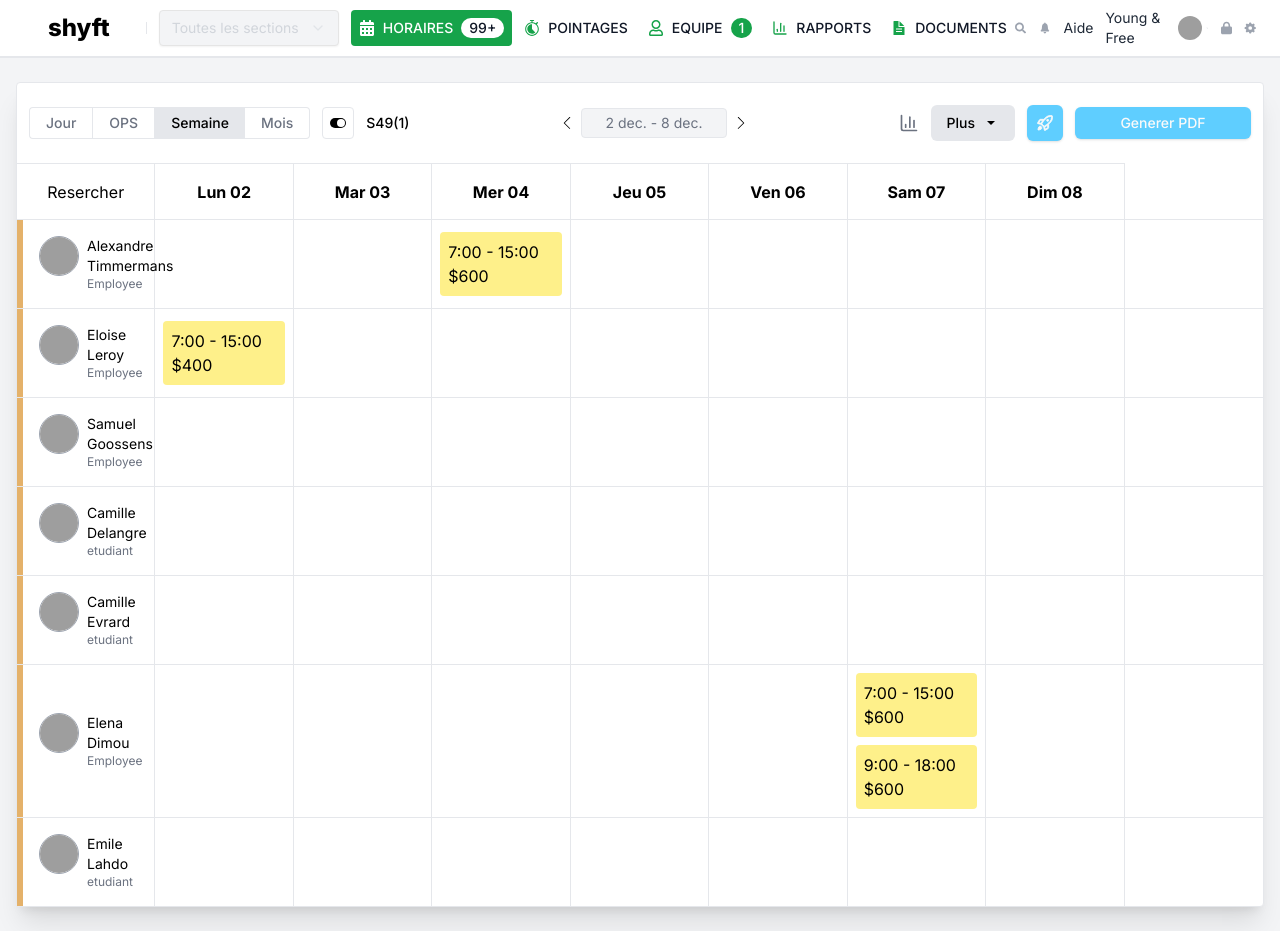
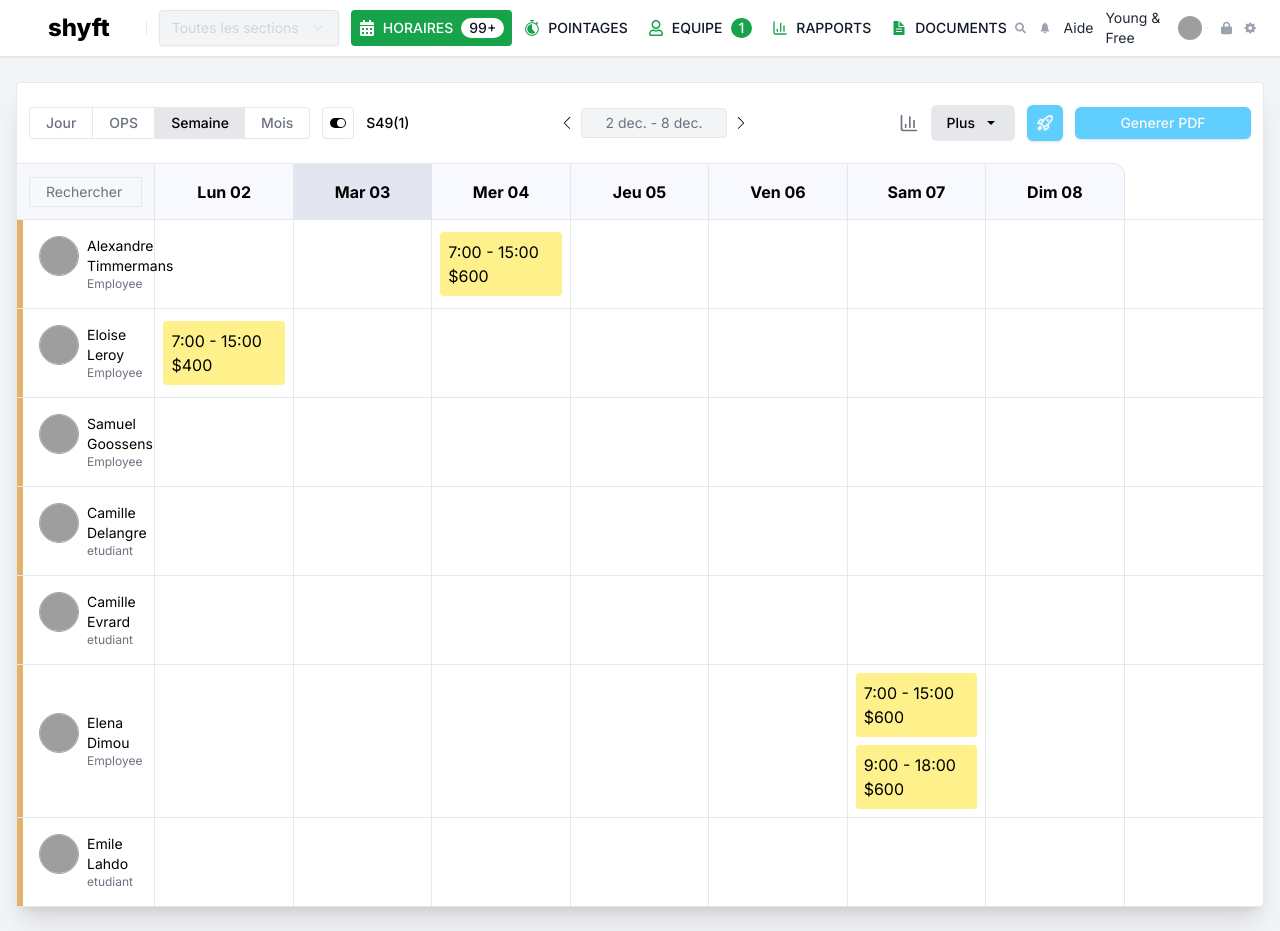
Before and after one commit to IgorLuzhnyi/shyft, a Next.js app: page / in a window 1280 px wide. Built offline with nearby package versions, Linux system fonts and the light colour scheme; data requests are answered from the project's data file; grey boxes are pictures that could not be loaded.

Commit message:
refined the calendar's day row

```diff
--- a/app/components/Calendar/WeekCalendar.tsx
+++ b/app/components/Calendar/WeekCalendar.tsx
@@ -8,7 +8,7 @@ import { Shift } from "@/app/types/types";
 import DayCard from "./DayCard";
 
 export default function WeekCalendar() {
-  const { employees, shifts, setShifts } = useCalendarContext();
+  const { employees, shifts, setShifts, dayNumber } = useCalendarContext();
 
   const [isClient, setIsClient] = useState(false);
 
@@ -39,13 +39,17 @@ export default function WeekCalendar() {
 
   return (
     <div className={`grid grid-cols-9`}>
-      <div className="h-14 border-t border-r border-gray-200 flex justify-center items-center">
-        Resercher
+      <div className="h-14 p-3 border-t border-r border-gray-200 bg-[#F6F8FC] flex justify-center items-center">
+        <input
+          readOnly
+          value={"Rechercher"}
+          className="p-1 px-4 border bg-[#F6F8FC] outline-none text-sm text-gray-500 w-full"
+        />
       </div>
       {DAYS.map((day, i) => (
         <div
           key={day.id}
-          className={`h-14 border-t border-r border-gray-200 flex justify-center items-center font-bold`}
+          className={`h-14 border-t border-r border-gray-200 ${dayNumber === i + 1 ? "bg-[#E3E6F1]" : "bg-[#F8F9FF]"} ${i === DAYS.length - 1 && "rounded-tr-xl"} flex justify-center items-center font-bold`}
         >
           {`${day.title} 0${i + 2}`}
         </div>
--- a/app/contexts/calendarContext.tsx
+++ b/app/contexts/calendarContext.tsx
@@ -18,6 +18,7 @@ interface CalendarContextProps {
   employees: Employee[];
   shifts: Shift[];
   setShifts: (value: Shift[]) => void;
+  dayNumber: number;
 }
 
 const CalendarContext = createContext({} as CalendarContextProps);
@@ -46,6 +47,9 @@ export function CalendarContextProvider({
   const [employees, setEmployees] = useState<Employee[]>([]);
   const [shifts, setShifts] = useState<Shift[]>([]);
 
+  const now = new Date();
+  const dayNumber = now.getDay();
+
   const fetchData = async () => {
     try {
       const fetchedEmployees = await getEmployees();
@@ -63,7 +67,9 @@ export function CalendarContextProvider({
   }, []);
 
   return (
-    <CalendarContext.Provider value={{ employees, shifts, setShifts }}>
+    <CalendarContext.Provider
+      value={{ employees, shifts, setShifts, dayNumber }}
+    >
       {children}
     </CalendarContext.Provider>
   );
```
